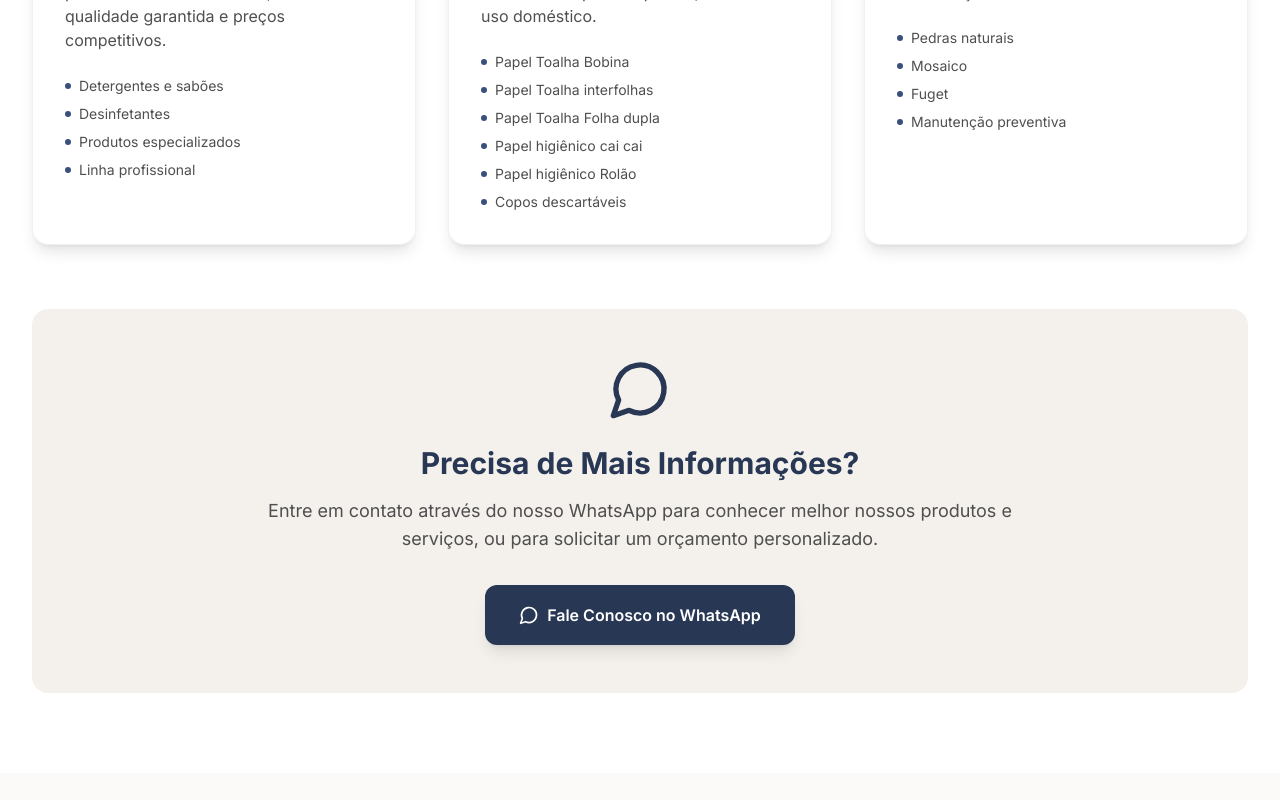
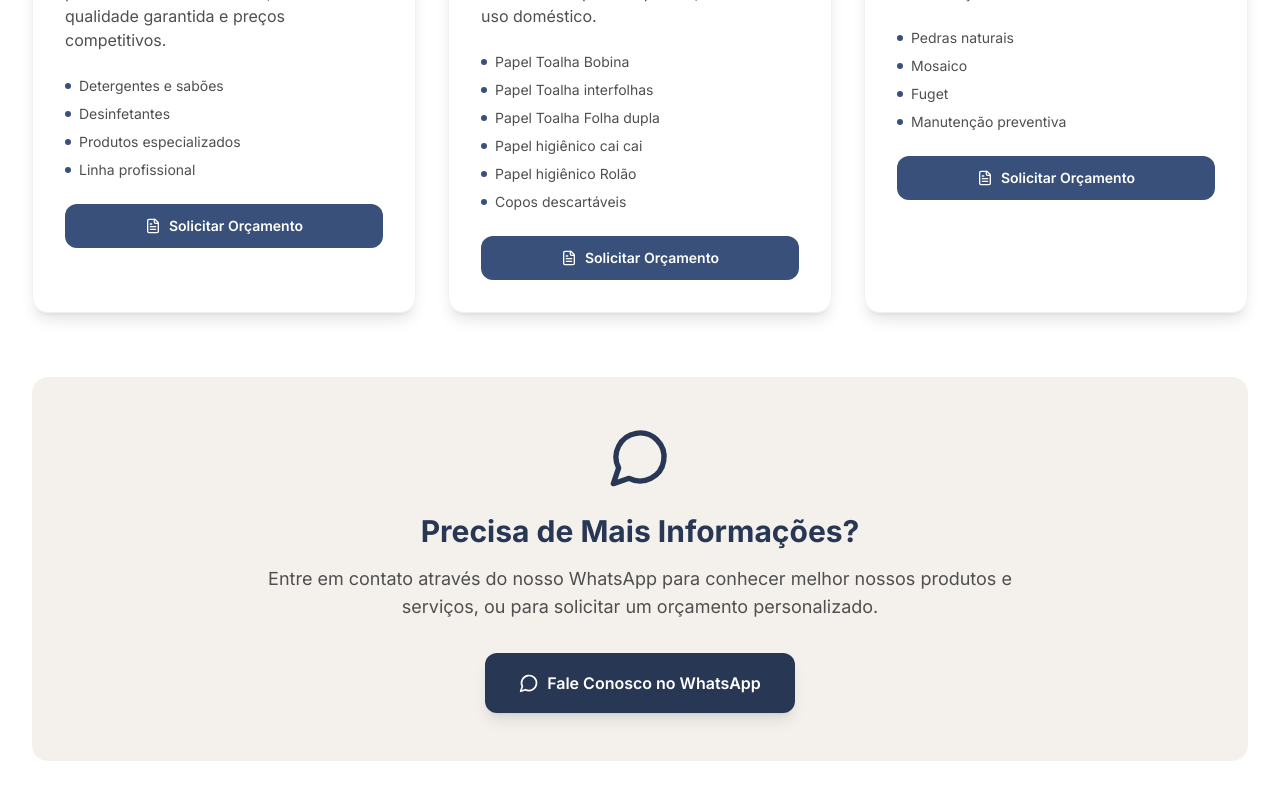
Before and after one commit to DevZipMateus/paulim-tradition-site, a React (Vite) app: page / in a window 1280 px wide. Shown: the part 2069-2869 px from the top of the page. Built offline with nearby package versions, Linux system fonts and the light colour scheme.

Commit message:
Add WhatsApp button to services

```diff
--- a/src/components/Services.tsx
+++ b/src/components/Services.tsx
@@ -1,7 +1,13 @@
 import React from 'react';
-import { Sparkles, Package, Hammer, MessageCircle } from 'lucide-react';
+import { Sparkles, Package, Hammer, MessageCircle, FileText } from 'lucide-react';
 
 const Services = () => {
+  const handleQuoteRequest = (serviceName: string) => {
+    const message = `Olá! Gostaria de solicitar um orçamento para: ${serviceName}`;
+    const whatsappUrl = `https://wa.me/5511997543171?text=${encodeURIComponent(message)}`;
+    window.open(whatsappUrl, '_blank');
+  };
+
   const services = [
     {
       icon: Sparkles,
@@ -57,7 +63,7 @@ const Services = () => {
                 {service.description}
               </p>
 
-              <ul className="space-y-2">
+              <ul className="space-y-2 mb-6">
                 {service.features.map((feature, idx) => (
                   <li key={idx} className="flex items-center gap-2 text-sm text-paulim-gray">
                     <div className="w-1.5 h-1.5 bg-secondary rounded-full"></div>
@@ -65,6 +71,14 @@ const Services = () => {
                   </li>
                 ))}
               </ul>
+
+              <button
+                onClick={() => handleQuoteRequest(service.title)}
+                className="w-full bg-secondary text-white py-3 px-4 rounded-xl font-semibold text-sm flex items-center justify-center gap-2 hover:bg-primary transition-colors duration-300 mt-auto"
+              >
+                <FileText className="h-4 w-4" />
+                Solicitar Orçamento
+              </button>
             </div>
           ))}
         </div>
```
